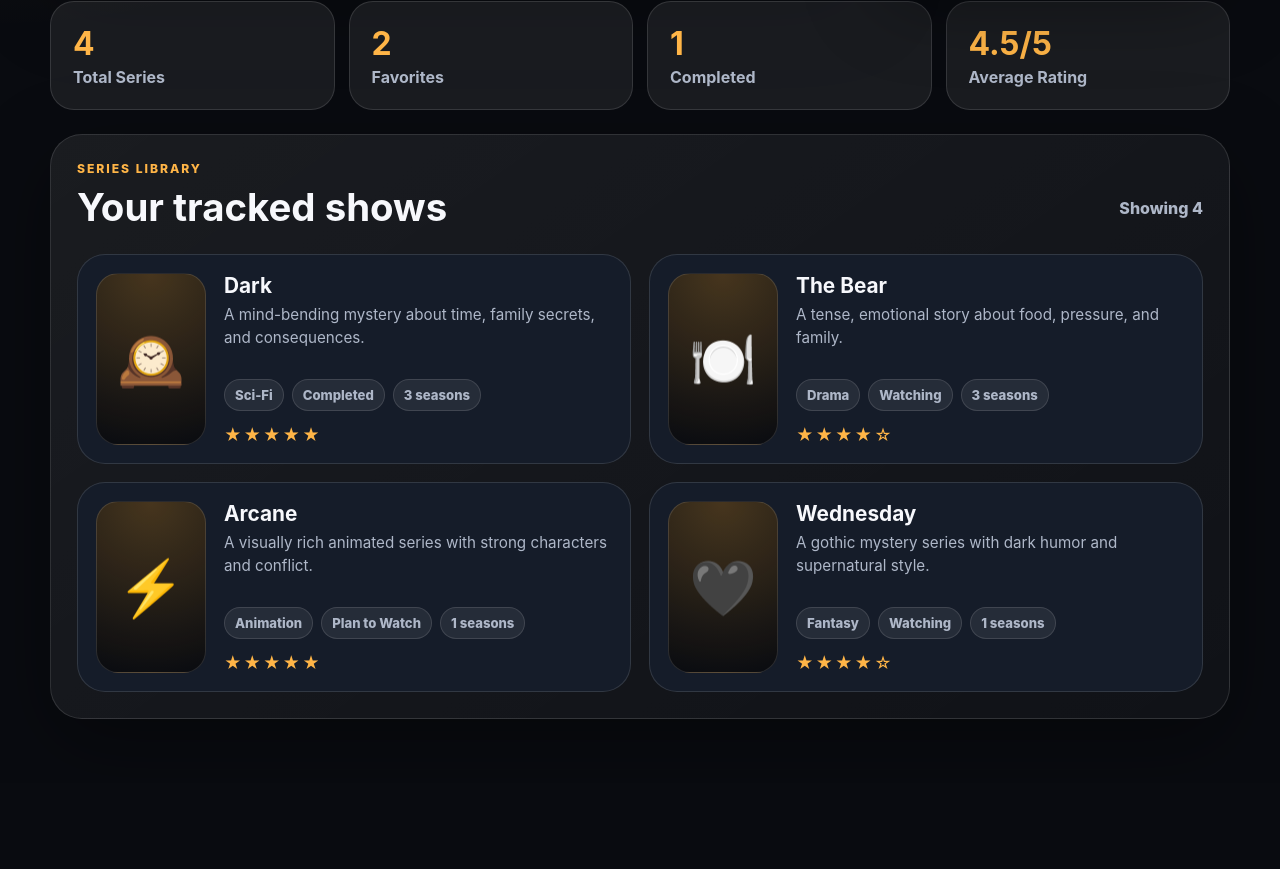
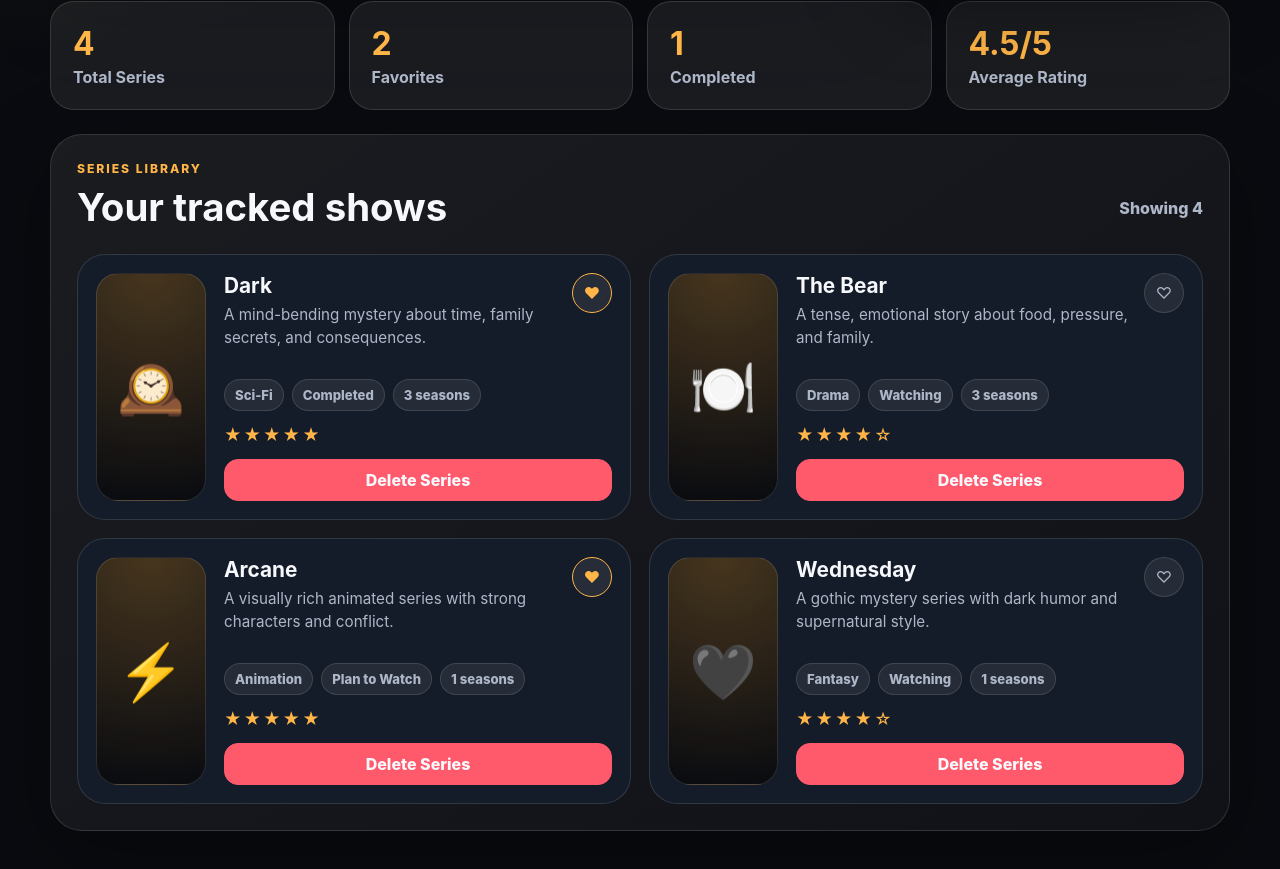
Before and after one commit to crudualexandra/LazyGarfield, a React (Vite) app: page / in a window 1280 px wide. Shown: the part 667-1536 px from the top of the page. Before the commit the page ends 1450 px from the top, so only its background shows below. Built offline with nearby package versions, Linux system fonts and the light colour scheme.

Commit message:
Implement favorite and delete series logic

```diff
--- a/src/App.jsx
+++ b/src/App.jsx
@@ -52,7 +52,7 @@
 ];
 
 export default function App() {
-  const [series] = useState(demoSeries);
+  const [series, setSeries] = useState(demoSeries);
   const stats = useMemo(() => {
     const total = series.length;
     const favorites = series.filter((item) => item.isFavorite).length;
@@ -69,6 +69,24 @@
       average: average.toFixed(1)
     };
   }, [series]);
+
+  function deleteSeries(id) {
+    setSeries((current) => current.filter((item) => item.id !== id));
+  }
+
+  function toggleFavorite(id) {
+    setSeries((current) =>
+      current.map((item) =>
+        item.id === id
+          ? {
+              ...item,
+              isFavorite: !item.isFavorite
+            }
+          : item
+      )
+    );
+  }
+
   return (
     <div className="app-shell">
       <header className="site-header">
@@ -128,6 +146,15 @@
                       <h3>{item.title}</h3>
                       <p>{item.description}</p>
                     </div>
+
+                    <button
+                      type="button"
+                      className={`favorite-button${item.isFavorite ? " active" : ""}`}
+                      onClick={() => toggleFavorite(item.id)}
+                      aria-label={item.isFavorite ? "Unfavorite series" : "Favorite series"}
+                    >
+                      {item.isFavorite ? "♥" : "♡"}
+                    </button>
                   </div>
 
                   <div className="meta-row">
@@ -140,6 +167,14 @@
                     {"★".repeat(item.rating)}
                     {"☆".repeat(5 - item.rating)}
                   </div>
+
+                  <button
+                    type="button"
+                    className="delete-button"
+                    onClick={() => deleteSeries(item.id)}
+                  >
+                    Delete Series
+                  </button>
                 </div>
               </article>
             ))}
--- a/src/styles.css
+++ b/src/styles.css
@@ -279,6 +279,43 @@
   letter-spacing: 2px;
   font-size: 1.05rem;
 }
+
+.favorite-button {
+  width: 40px;
+  height: 40px;
+  border-radius: 999px;
+  border: 1px solid var(--border);
+  background: var(--card);
+  color: var(--muted);
+  display: grid;
+  place-items: center;
+  flex-shrink: 0;
+}
+
+.favorite-button:hover {
+  border-color: var(--accent);
+  color: var(--accent);
+}
+
+.favorite-button.active {
+  border-color: var(--accent);
+  color: var(--accent);
+}
+
+.delete-button {
+  width: 100%;
+  margin-top: 14px;
+  padding: 10px 12px;
+  border-radius: 14px;
+  border: 1px solid var(--danger);
+  background: var(--danger);
+  color: var(--text);
+  font-weight: 800;
+}
+
+.delete-button:hover {
+  filter: brightness(1.05);
+}
 .stats-grid {
   display: grid;
   grid-template-columns: repeat(4, 1fr);
```
Also changed, not shown: 3 other files (tests, documents, lock files or other folders). Lines whose indentation alone changed are shown as unchanged.
